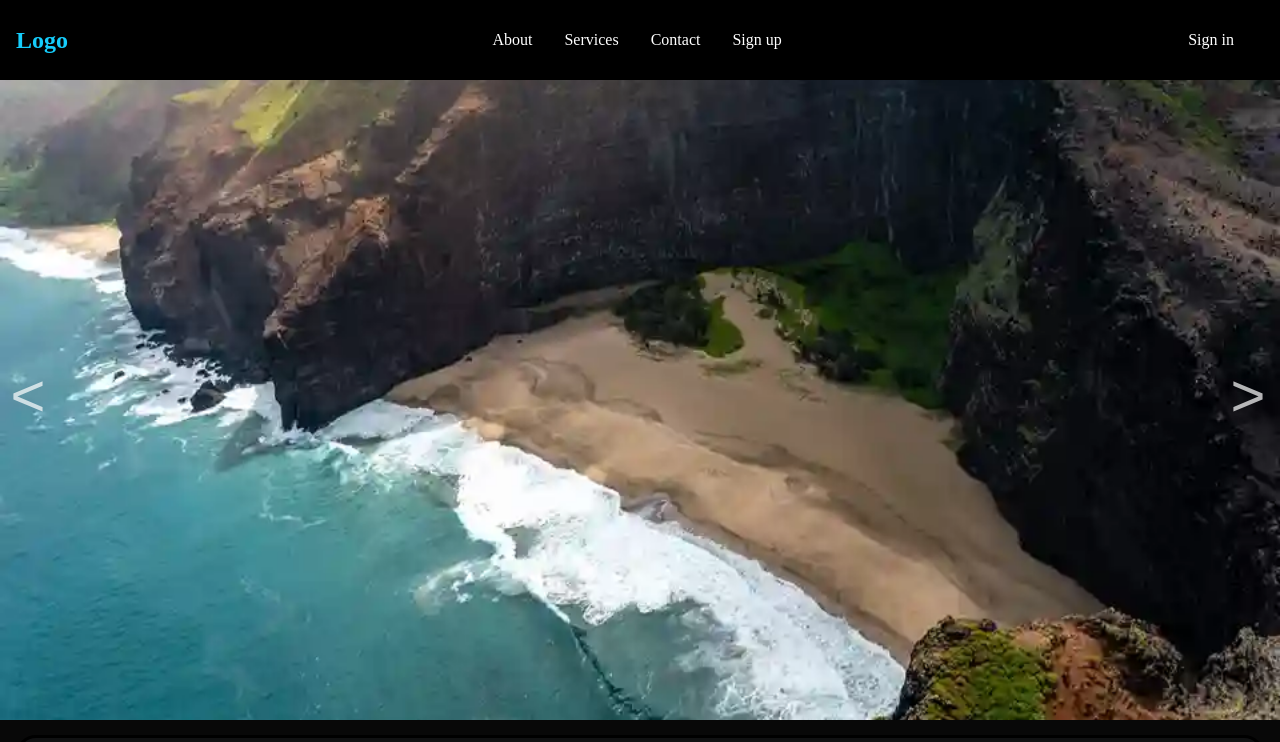
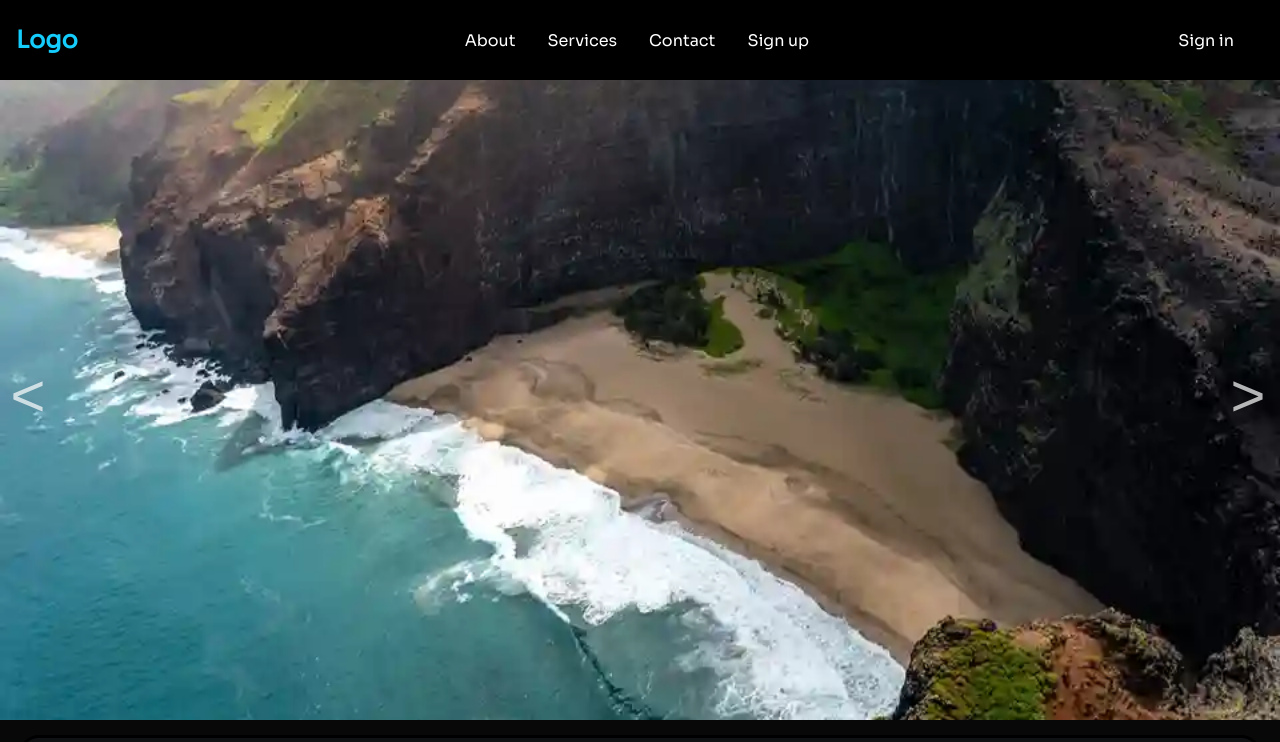
Before and after one commit to Programmer13579/gym_trainer_page, a React (Create React App) app: page / in a window 1280 px wide. Shown: the top 742 px of the page. Built offline with nearby package versions, Linux system fonts and the light colour scheme.

Commit message:
Lo que va del header

```diff
--- a/src/App.css
+++ b/src/App.css
@@ -1,3 +1,14 @@
+@import url('https://fonts.googleapis.com/css2?family=Sora&display=swap');
+
+*{
+    font-family: 'Sora', sans-serif;
+    box-sizing: border-box;
+    margin:0;
+    padding:0;
+
+
+}
+
 body{
     margin: 0;
     padding: 0;
```
